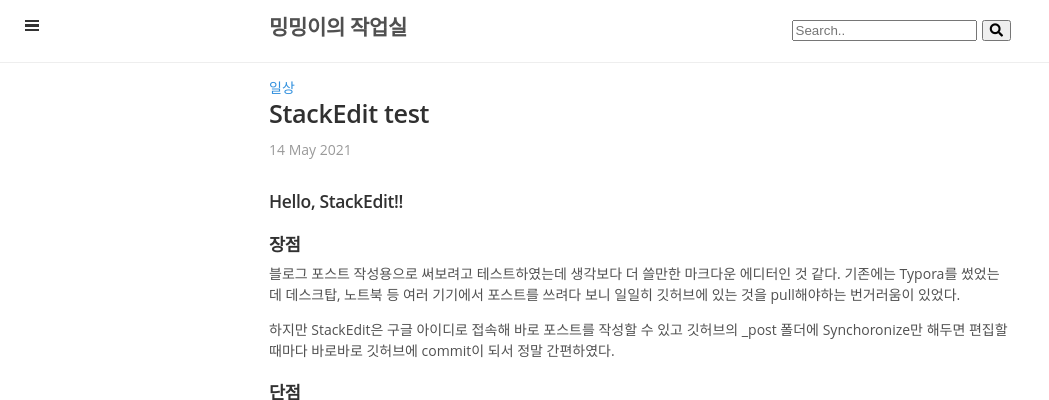
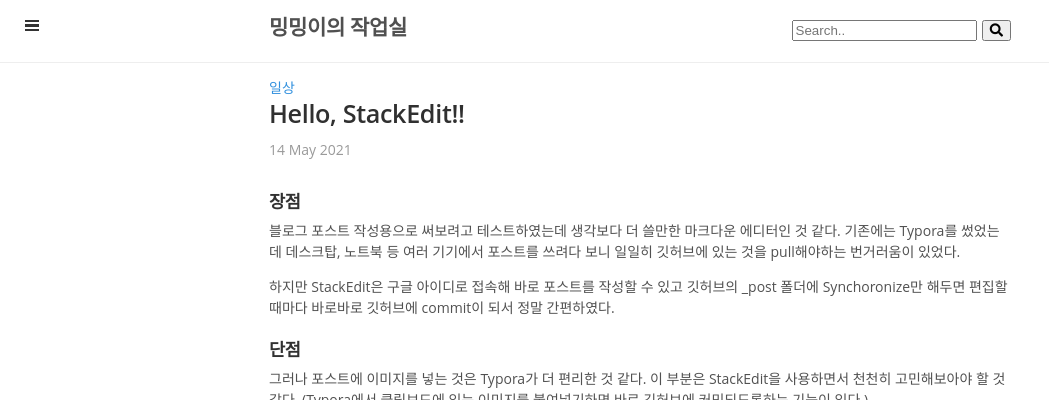
Before and after one commit to mingportal0/mingportal0.github.io, a Jekyll site: the page built from _posts/2021-05-14-stackedit.md, in a window 1280 px wide, cut to the strip 0-400 px from the top of the page. Shown: the whole strip, without its empty margins (0-1049 px from the left). Built offline with Jekyll 4.4.1, drawn with Linux system fonts in a browser that asks for light colours; nearby versions of some CDN libraries; comment, search, counter and statistics services are not loaded; some of the changed lines change nothing that is shown.

Commit message:
_posts/2021-05-14-stackedit.md updated from https://stackedit.io/

```diff
--- a/_posts/2021-05-14-stackedit.md
+++ b/_posts/2021-05-14-stackedit.md
@@ -1,12 +1,11 @@
 ---
-title: "StackEdit test"
+title: "Hello, StackEdit!!"
 layout: post
 date: 2021-05-14
 categories: daily
 tags: [daily]
 comment: yes
 ---
-### Hello, StackEdit!!
 
 ### 장점
 블로그 포스트 작성용으로 써보려고 테스트하였는데 생각보다 더 쓸만한 마크다운 에디터인 것 같다.
@@ -25,7 +24,7 @@
 
 > Written with [StackEdit](https://stackedit.io/).
 <!--stackedit_data:
-eyJoaXN0b3J5IjpbMTA0NzQwMDQyNiwxMzY1NjI3NDIsLTIwMz
-Y5ODg4NDgsNDQ5MjgwOTU5LC0xNDg3NzM2MTk0LC0xOTI2ODQx
-MjczXX0=
+eyJoaXN0b3J5IjpbMTY2NjAzMDgwMSwxMDQ3NDAwNDI2LDEzNj
+U2Mjc0MiwtMjAzNjk4ODg0OCw0NDkyODA5NTksLTE0ODc3MzYx
+OTQsLTE5MjY4NDEyNzNdfQ==
 -->
```
